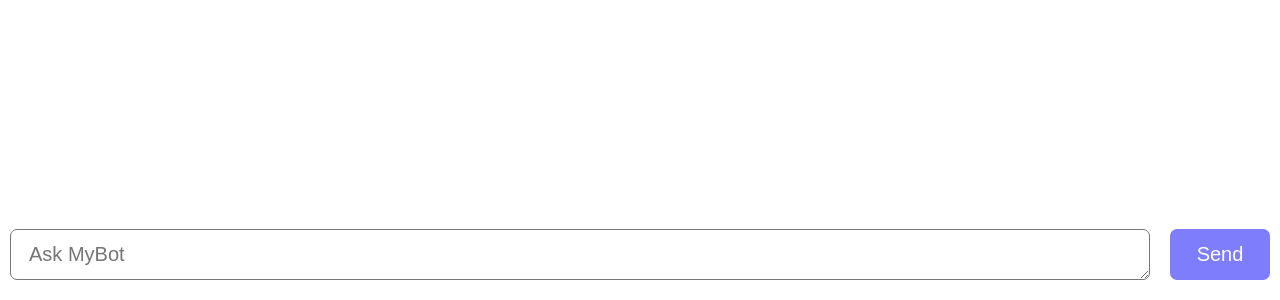
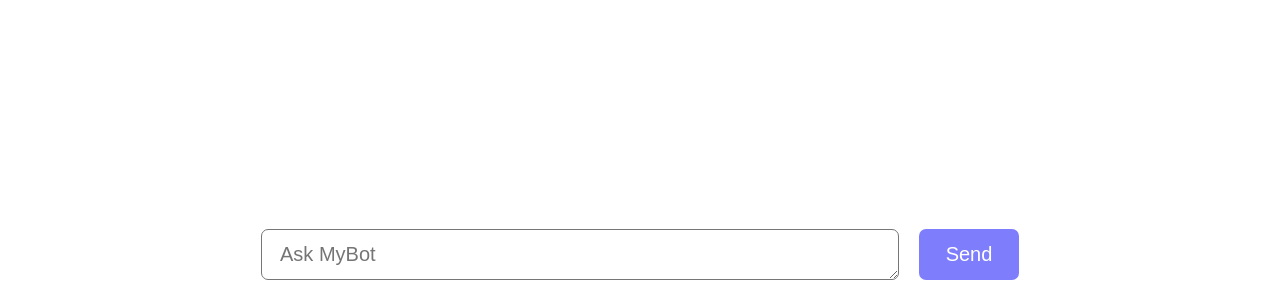
Before and after one commit to akashdpcali-cloud/MyBot, a React (Vite) app: page / in a window 1280 px wide. Shown: the part 500-800 px from the top of the page. Built offline with nearby package versions, Linux system fonts and the light colour scheme.

Commit message:
Update App.css

```diff
--- a/src/App.css
+++ b/src/App.css
@@ -10,10 +10,10 @@
 }
 
 .inputDiv{
-  position: fixed;
+  position: absolute;
   bottom: 10px;
-  right: 10px;
-  left: 10px;
+  right: 5px;
+  left: 5px;
   display: grid;
   grid-template-columns: 1fr 100px;
   column-gap: 20px;
```
